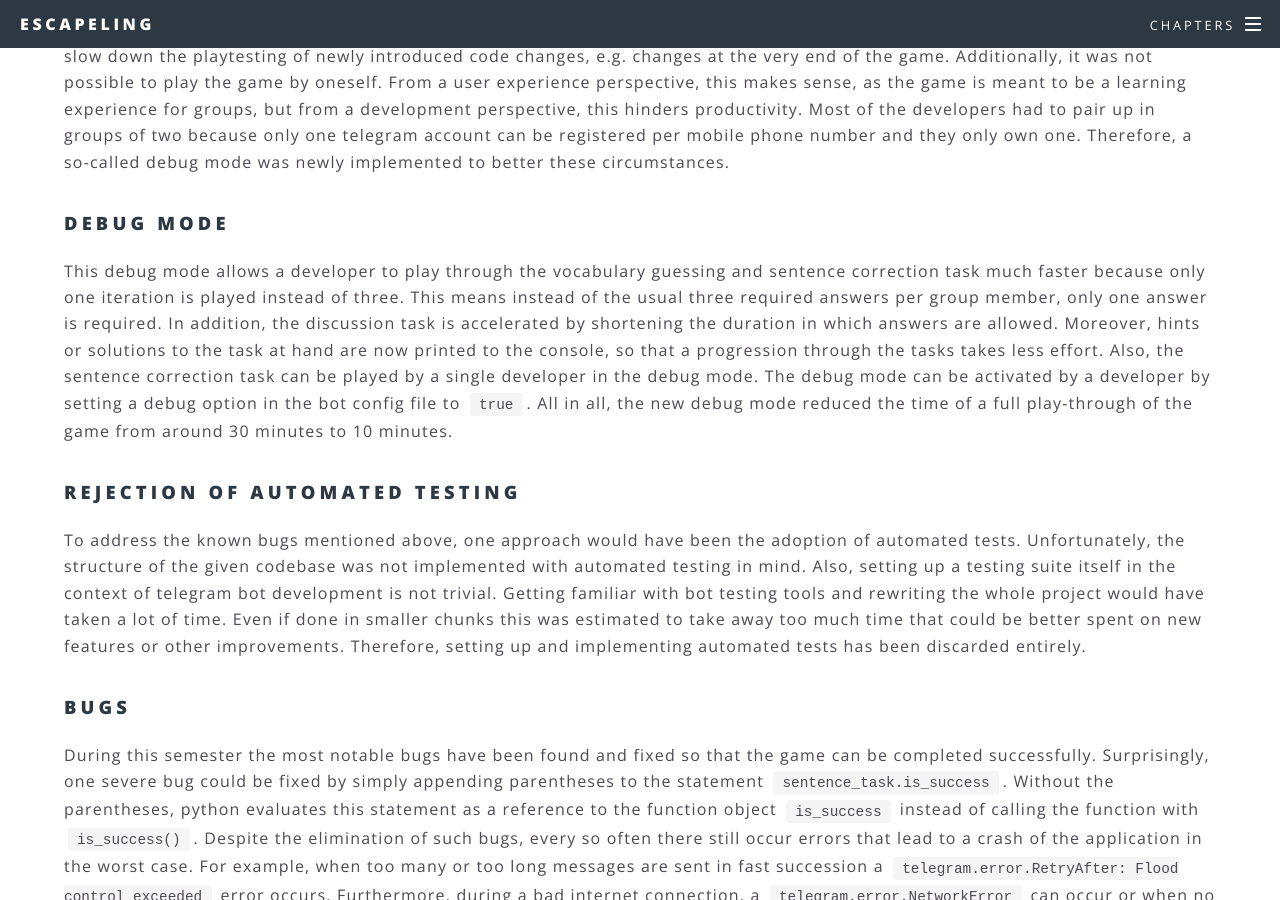
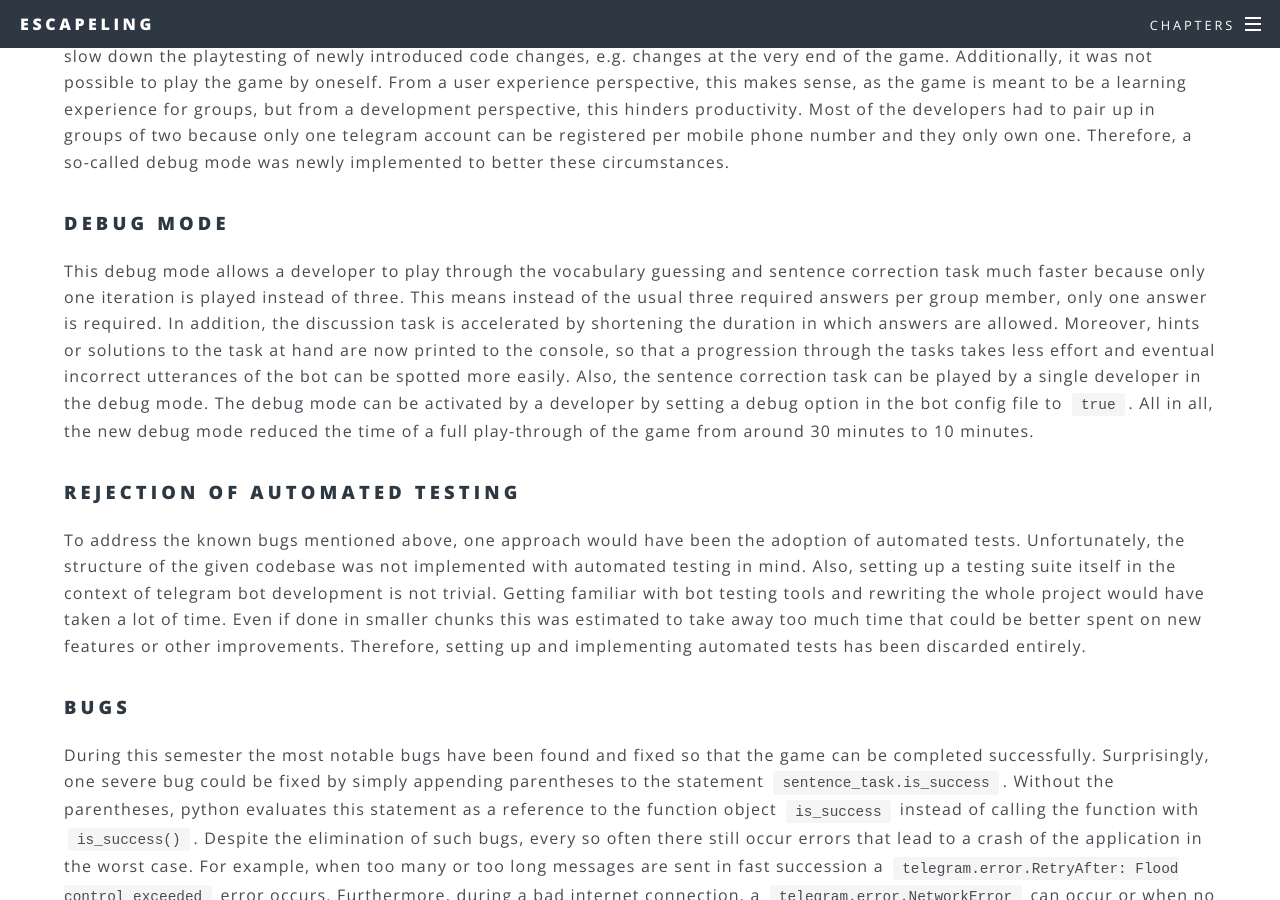
Before and after one commit to ALLUOS/ALLUOS.github.io, a Jekyll site: the page built from _posts/2021-04-02-implementation.md, in a window 1280 px wide and 900 px high, scrolled down 14491 px. Built offline with Jekyll 4.4.1, drawn with Linux system fonts in a browser that asks for light colours; some of the changed text lies outside the part shown.

Commit message:
adds a word and half a sentence

```diff
--- a/_posts/2021-04-02-implementation.md
+++ b/_posts/2021-04-02-implementation.md
@@ -253,7 +253,7 @@ Another goal was to improve the development productivity. It was noticeable that
 
 ### Debug mode
 
-This debug mode allows a developer to play through the vocabulary guessing and sentence correction task much faster because only one iteration is played instead of three. This means instead of the usual three required answers per group member, only one answer is required. In addition, the discussion task is accelerated by shortening the duration in which answers are allowed. Moreover, hints or solutions to the task at hand are now printed to the console, so that a progression through the tasks takes less effort. Also, the sentence correction task can be played by a single developer in the debug mode. The debug mode can be activated by a developer by setting a debug option in the bot config file to `true`. All in all, the new debug mode reduced the time of a full play-through of the game from around 30 minutes to 10 minutes.
+This debug mode allows a developer to play through the vocabulary guessing and sentence correction task much faster because only one iteration is played instead of three. This means instead of the usual three required answers per group member, only one answer is required. In addition, the discussion task is accelerated by shortening the duration in which answers are allowed. Moreover, hints or solutions to the task at hand are now printed to the console, so that a progression through the tasks takes less effort and eventual incorrect utterances of the bot can be spotted more easily. Also, the sentence correction task can be played by a single developer in the debug mode. The debug mode can be activated by a developer by setting a debug option in the bot config file to `true`. All in all, the new debug mode reduced the time of a full play-through of the game from around 30 minutes to 10 minutes.
 
 ### Rejection of Automated Testing
 
```
Also changed, not shown: other parts of _posts/2021-04-02-implementation.md (+2 -2 lines).
